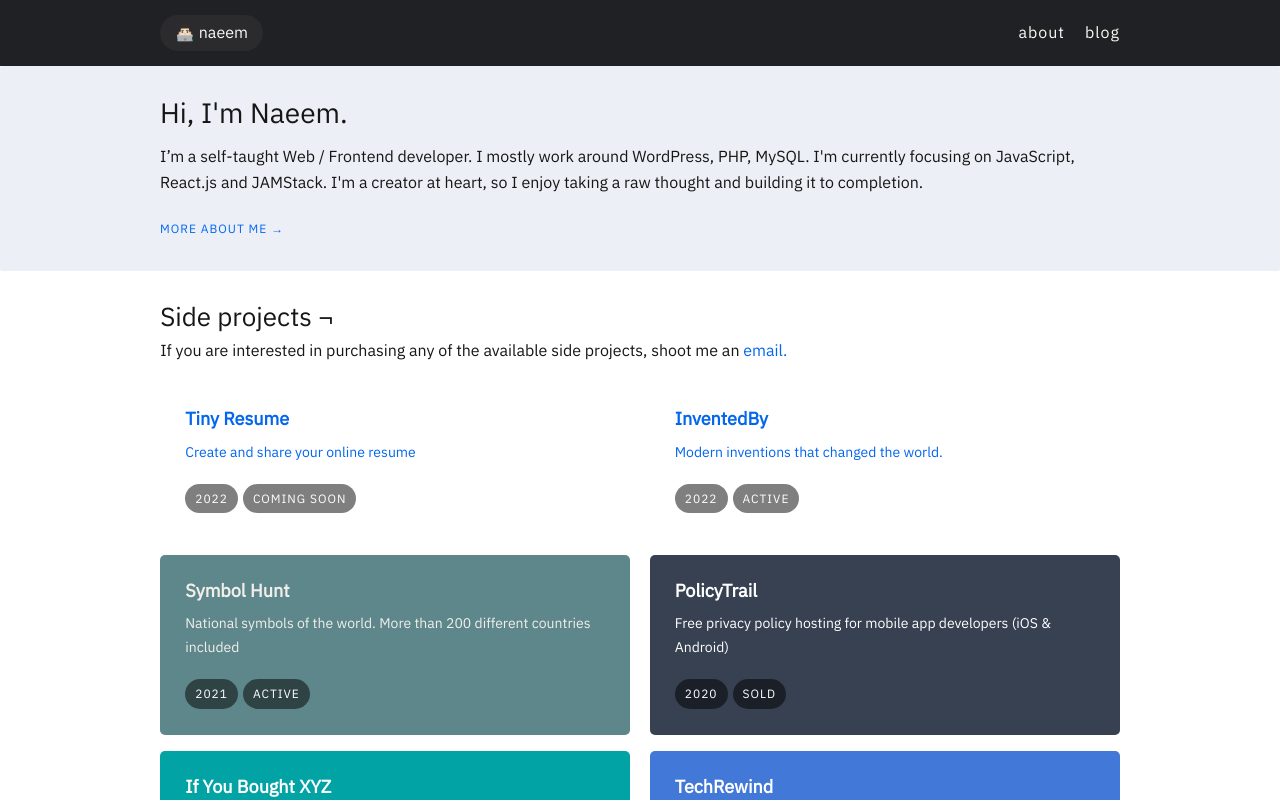
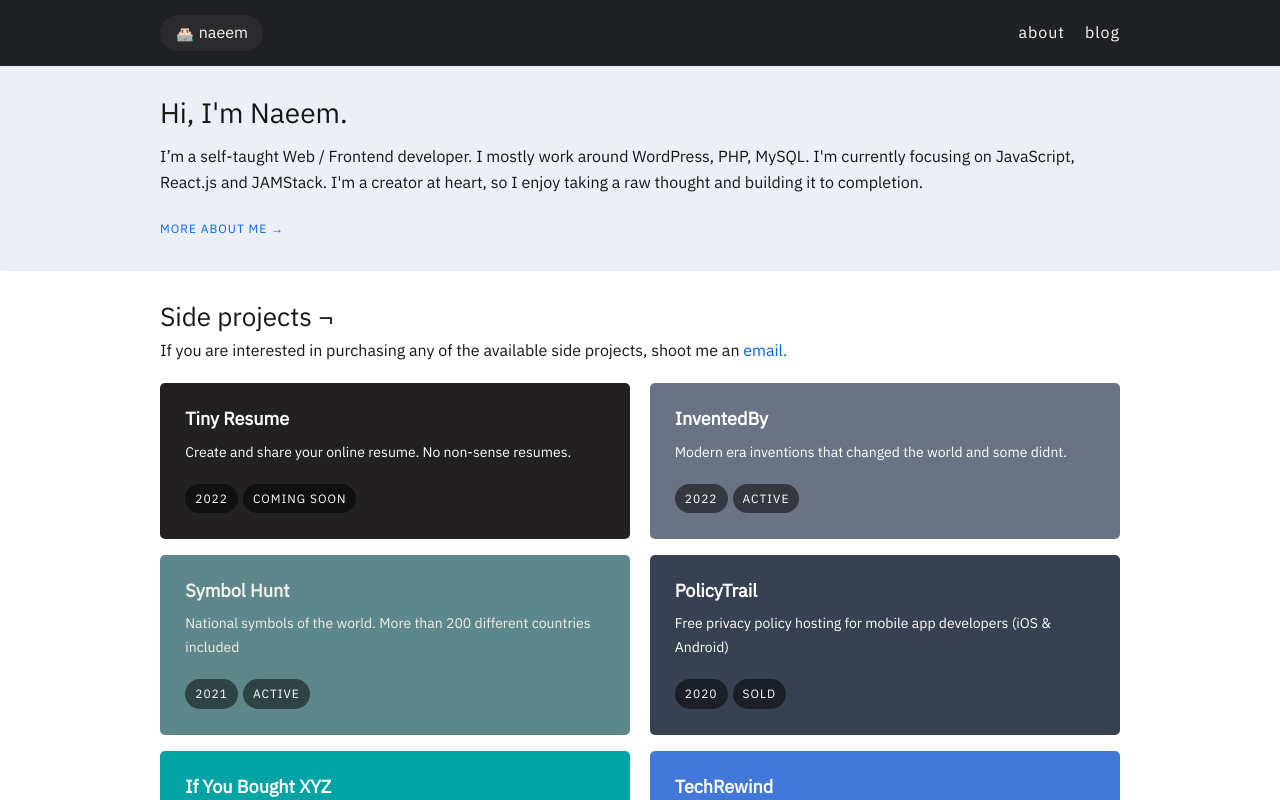
Before and after one commit to naeemnur/naeemnur.com, a React (Create React App) app: page / in a window 1280 px wide. Shown: the top 800 px of the page. Built offline with nearby package versions, Linux system fonts and the light colour scheme.

Commit message:
added new projects part2

```diff
--- a/src/Home.js
+++ b/src/Home.js
@@ -37,7 +37,7 @@ class Home extends Component {
 
             <Project
               date="2022"
-              desc="Create and share your online resume"
+              desc="Create and share your online resume. No non-sense resumes."
               pClass="nn_project nn_tr"
               title="Tiny Resume"
               url="https://tinyresume.co/"
@@ -46,7 +46,7 @@ class Home extends Component {
 
             <Project
               date="2022"
-              desc="Modern inventions that changed the world."
+              desc="Modern era inventions that changed the world and some didnt."
               pClass="nn_project nn_ib"
               title="InventedBy"
               url="https://inventedby.co/"
--- a/src/scss/main.scss
+++ b/src/scss/main.scss
@@ -477,3 +477,14 @@ a.nn_project {
 .nn_page-body {
   margin-top: 20px;
 }
+
+
+.nn_project.nn_tr {
+  background: #222020;
+  color: #fff;
+}
+
+.nn_project.nn_ib {
+  background: #697384;
+  color: #fff;
+}
```
